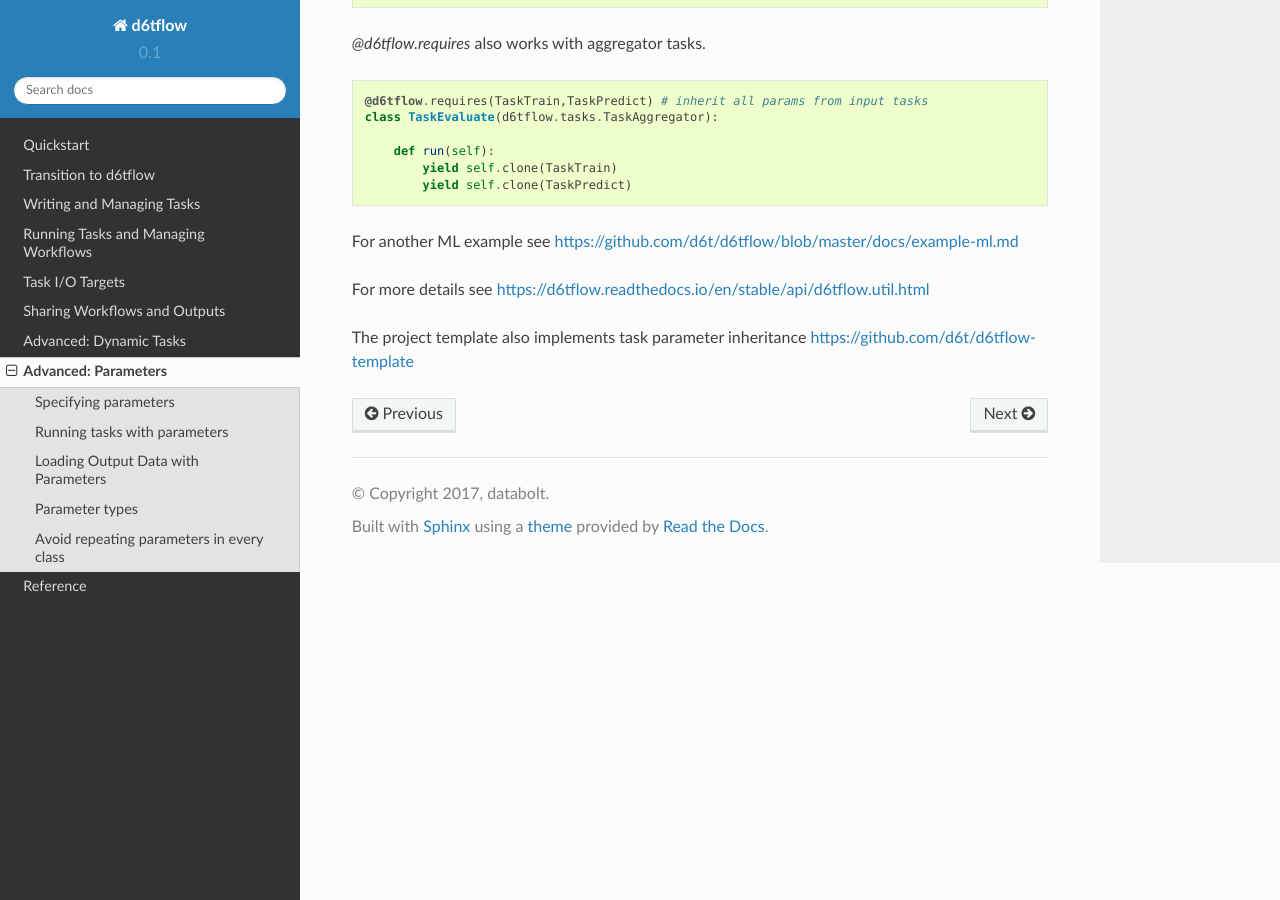
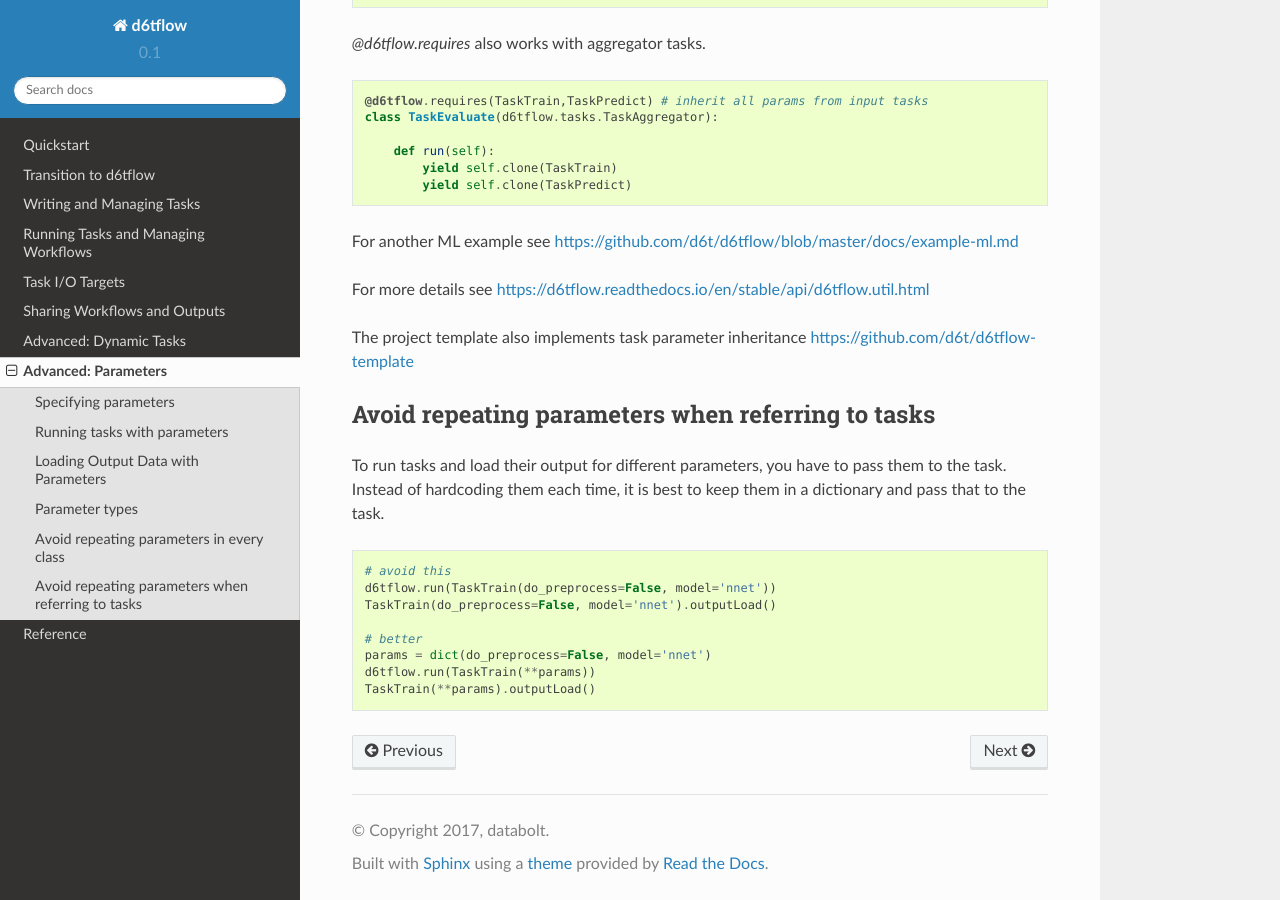
Before and after one commit to d6t/d6tflow, a Sphinx documentation site: the page built from docs/source/advparam.rst, in a window 1280 px wide and 900 px high, scrolled down 2604 px. Built offline with Sphinx 7.4.7 and the Read the Docs theme 2.0.0, drawn with Linux system fonts in a browser that asks for light colours.

Commit message:
docs update

```diff
--- a/docs/source/advparam.rst
+++ b/docs/source/advparam.rst
@@ -145,3 +145,19 @@ For another ML example see https://github.com/d6t/d6tflow/blob/master/docs/examp
 For more details see https://d6tflow.readthedocs.io/en/stable/api/d6tflow.util.html
 
 The project template also implements task parameter inheritance https://github.com/d6t/d6tflow-template
+
+Avoid repeating parameters when referring to tasks
+------------------------------------------------------------
+
+To run tasks and load their output for different parameters, you have to pass them to the task. Instead of hardcoding them each time, it is best to keep them in a dictionary and pass that to the task.
+
+.. code-block:: python
+
+    # avoid this
+    d6tflow.run(TaskTrain(do_preprocess=False, model='nnet'))
+    TaskTrain(do_preprocess=False, model='nnet').outputLoad()
+
+    # better
+    params = dict(do_preprocess=False, model='nnet')
+    d6tflow.run(TaskTrain(**params))
+    TaskTrain(**params).outputLoad()
```
